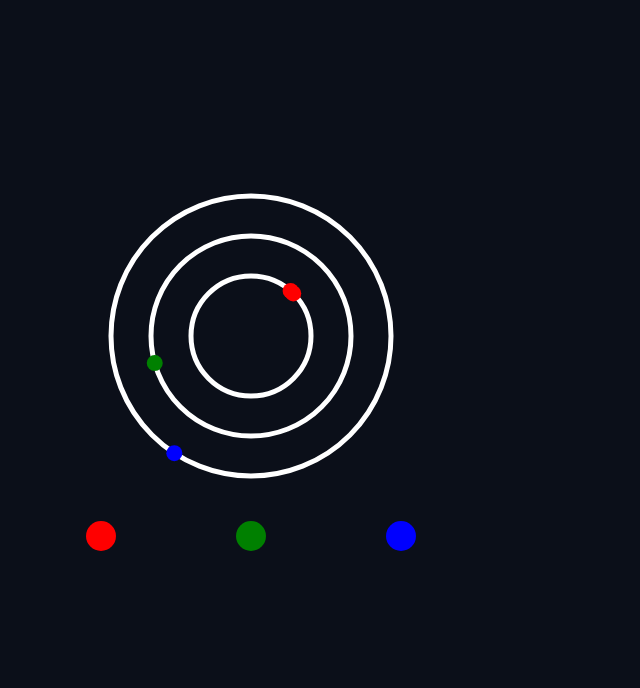
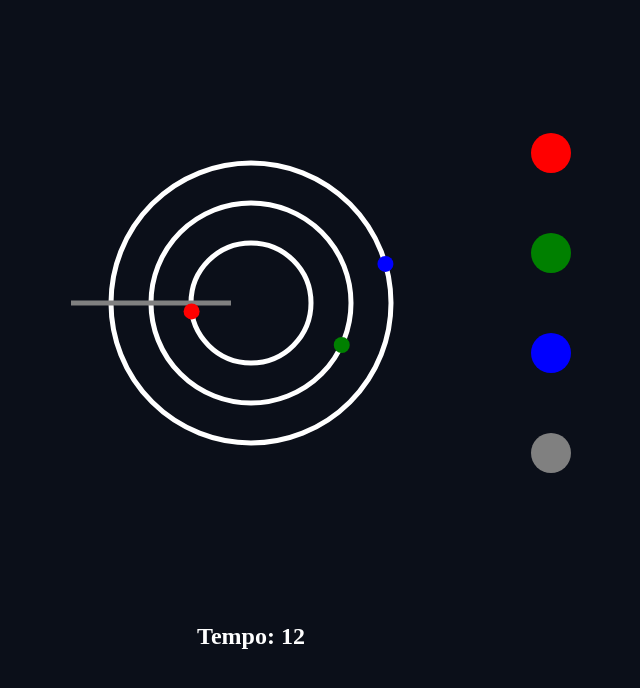
Before and after one commit to boomertanjim/F1Synth, a plain HTML site: page src/index.html in a window 1280 px wide. Shown: the part 72-760 px from the top of the page, without its empty margins (389-1029 px from the left). Drawn offline with Linux system fonts and the light colour scheme.

Commit message:
Added another button to stop playing

```diff
--- a/src/index.html
+++ b/src/index.html
@@ -2,17 +2,20 @@
 <head>
     <title>Document</title>
 </head>
-<body style="background: #0B0F19;display: flex;justify-content: center; align-items: center; color: white; height: 100vh;">
-    <canvas id="c" width="600" height="600"></canvas>
+<body style="background: #0B0F19;display: flex;justify-content: center; align-items: center; color: white; min-height: 100vh; flex-direction: column;">
+    <canvas id="c" width="1000" height="600"></canvas>
+    <h2>Tempo: 12</h2>
 
     <script>
         const c = document.querySelector("#c")
         const x = c.getContext("2d")
-        let angle = 0
+        let speed = 0.01
+        let playing = true
         const buttons = [
-            {x:150, y: 500, color: "red"},
-            {x:300, y: 500, color: "green"},
-            {x:450, y: 500, color: "blue"}
+            {x:800, y: 150, color: "red"},
+            {x:800, y: 250, color: "green"},
+            {x:800, y: 350, color: "blue"},
+            {x:800, y: 450, color: "grey"},
         ]
 
         let circles = [
@@ -28,37 +31,36 @@
                 x.lineWidth = 5
                 x.strokeStyle = "white";
                 x.beginPath()
-                x.arc(300, 300, (60 + 40 * i), 0, 2 *Math.PI)
+                x.arc(500, 300, (60 + 40 * i), Math.PI, 3 * Math.PI)
                 x.stroke()
             }
 
+            x.strokeStyle="grey"
+            x.beginPath()
+            x.moveTo(320, 300)
+            x.lineTo(480, 300)
+            x.stroke()
+
             for(let i=0; i<3; i++){
                 circles[i][0].forEach((b,j)=>{
-                    const m = 300 + circles[i][1] * Math.cos(b)
+                    const m = 500 + circles[i][1] * Math.cos(b)
                     const n = 300 + circles[i][1] * Math.sin(b)
 
                     x.fillStyle=circles[i][2];
                     x.beginPath()
                     x.arc(m, n, 8, 0, Math.PI * 2)
                     x.fill()
+                    if(playing){
+                        circles[i][0][j] += speed
+                    }
 
-                    circles[i][0][j] += 0.06
                 })
             }
-            angle += 0.06
-
-            const a = 300 + 60 * Math.cos(angle)
-            const b = 300 + 60 * Math.sin(angle)
-
-            x.fillStyle="red";
-            x.beginPath()
-            x.arc(a, b, 8, 0, Math.PI * 2)
-            x.fill()
 
             buttons.forEach(b=>{
                 x.fillStyle=b.color;
                 x.beginPath()
-                x.arc(b.x, b.y, 15, 0, Math.PI * 2)
+                x.arc(b.x, b.y, 20, 0, Math.PI * 2)
                 x.fill()
             })
 
@@ -69,8 +71,12 @@
                 console.log(m, n)
 
                 buttons.forEach((b,j)=>{
-                    if(Math.hypot(m-b.x, n-b.y)<15){
-                        circles[j][0].push(0)
+                    if(Math.hypot(m-b.x, n-b.y)<20){
+                        if(b.y == 450){
+                            playing = !playing
+                        } else{
+                            circles[j][0].push(0)
+                        }
                     }
                 })
             }
```
